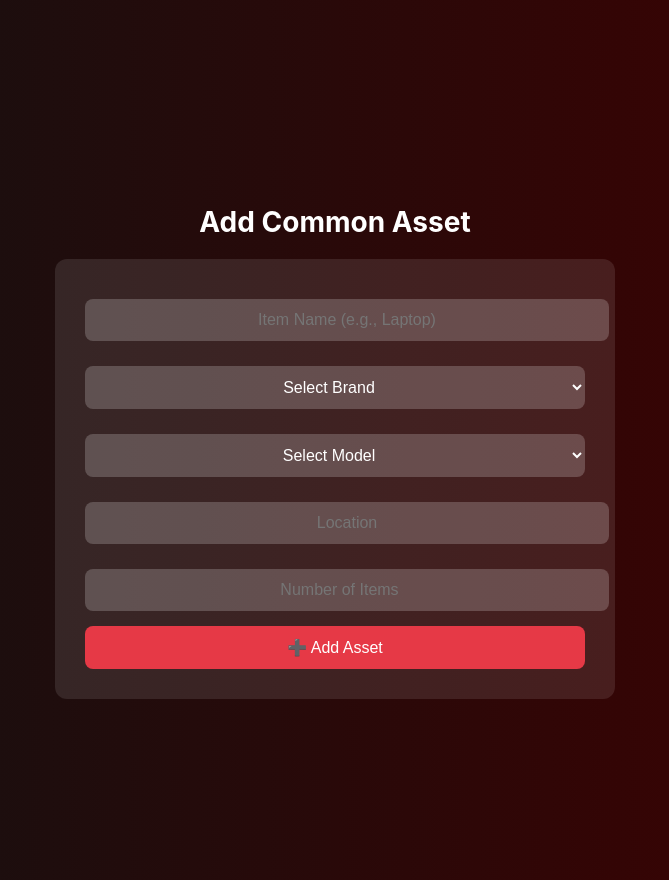
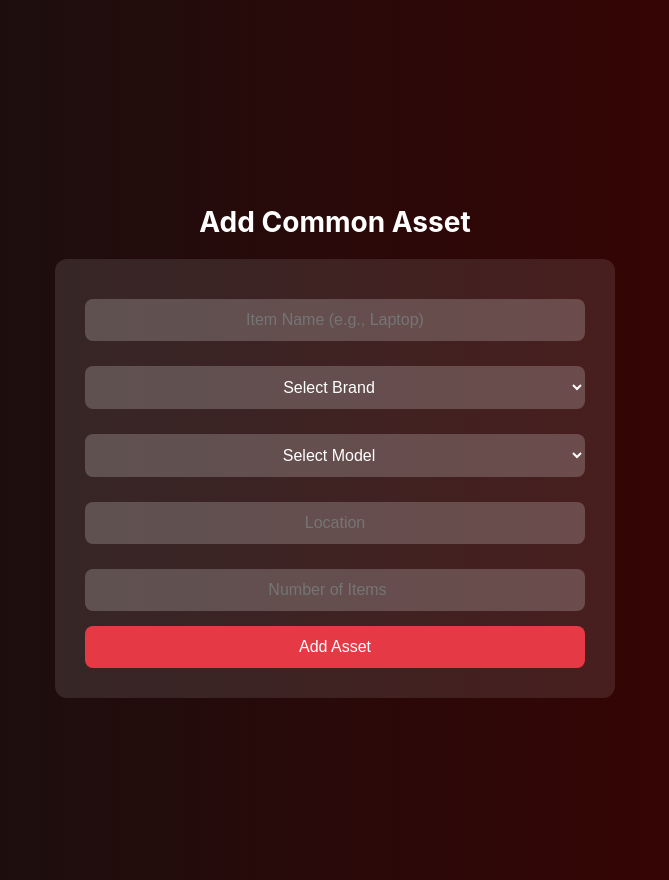
Before and after one commit to ruvindi-matharaarachchi/CPC-Assets-Management, a React (Create React App) app in the folder asset-management-frontend/: page /add-common-asset in a window 1280 px wide. Shown: the whole page, without its empty margins (305-974 px from the left). Built offline with nearby package versions, Linux system fonts and the light colour scheme.

Commit message:
update asset

```diff
--- a/asset-management-frontend/src/pages/AddCommonAsset.css
+++ b/asset-management-frontend/src/pages/AddCommonAsset.css
@@ -29,7 +29,17 @@
     flex-direction: column;
   }
 
-  .common-asset-form input,
+  .common-asset-form input {
+    margin-bottom: 15px;
+    width: auto;
+    padding: 12px;
+    border-radius: 8px;
+    border: none;
+    background: rgba(255, 255, 255, 0.2);
+    color: white;
+    font-size: 16px;
+  }
+
   .common-asset-form select {
     margin-bottom: 15px;
     padding: 12px;
--- a/asset-management-frontend/src/pages/AddCommonAsset.js
+++ b/asset-management-frontend/src/pages/AddCommonAsset.js
@@ -131,7 +131,7 @@ const AddCommonAsset = () => {
           required
         />
 
-        <button type="submit">➕ Add Asset</button>
+        <button type="submit">Add Asset</button>
       </form>
     </div>
   );
```
